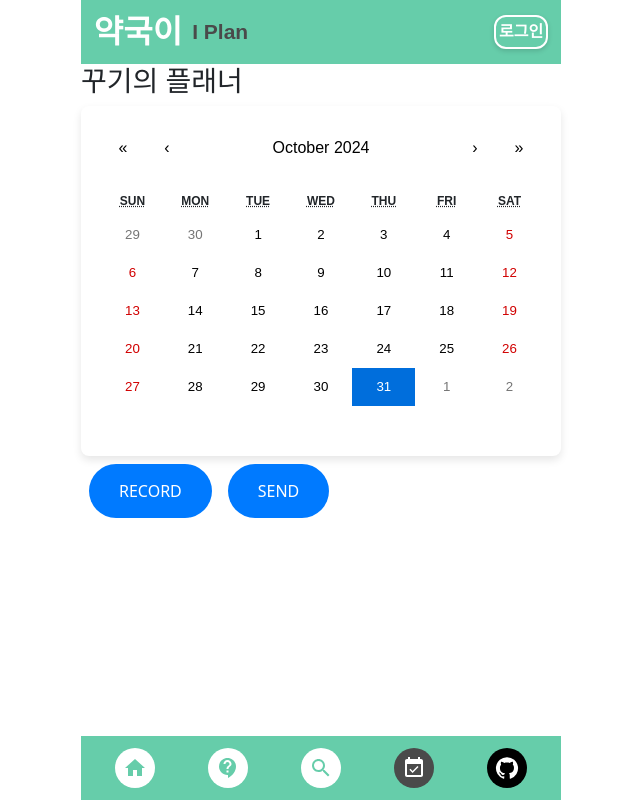
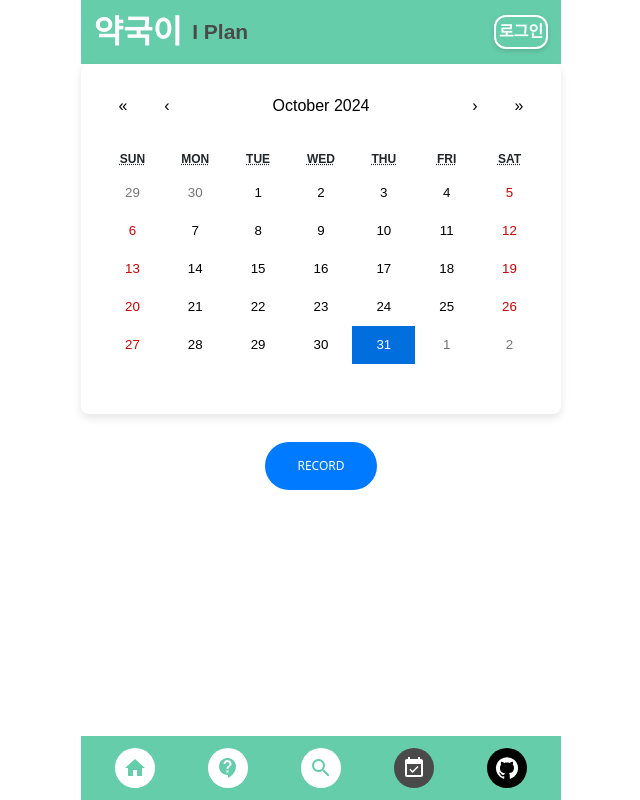
Before and after one commit to AI-X-4-A1/Yaggugi-frontend, a React (Create React App) app: page /planning in a window 1280 px wide. Shown: the whole page, without its empty margins (319-959 px from the left). Built offline with nearby package versions, Linux system fonts and the light colour scheme.

Commit message:
fix : 버튼, 캘린더 수정

```diff
--- a/src/assets/css/planning.css
+++ b/src/assets/css/planning.css
@@ -1,3 +1,13 @@
+/* App 전체를 화면 가운데에 정렬 */
+.app-container {
+  display: fixed;
+  justify-content: center; /* 가로 중앙 정렬 */
+  align-items: center; /* 세로 중앙 정렬 */
+  height: 50vh; /* 화면 높이를 100%로 설정 */
+  text-align: center; /* 텍스트와 내부 요소들 중앙 정렬 */
+  flex-direction: column; /* 요소들을 세로로 정렬 */
+}
+
 html, .button, body, #root {
   align-items:center;
   justify-content: center;
@@ -15,17 +25,51 @@ html, .button, body, #root {
 }
 
 .button {
-  margin: 8px;
-  padding: 15px 30px;
-  font-size: 16px;
-  cursor: pointer;
-  border: none;
-  background-color: #007AFF;
-  color: white;
-  border-radius: 30px;
-  transition: background-color 0.3s;
+  background-color: #007AFF; /* 녹색 배경 */
+  border: none; /* 테두리 없애기 */
+  color: white; /* 글자 색상 */
+  padding: 15px 32px; /* 패딩 */
+  text-align: center; /* 텍스트 중앙 정렬 */
+  text-decoration: none; /* 텍스트 밑줄 없애기 */
+  display: inline-block; /* 인라인 블록으로 설정 */
+  font-size: 12px; /* 글자 크기 */
+  margin: 4px 2px; /* 여백 */
+  cursor: pointer; /* 커서 모양 변경 */
+  border-radius: 30px; /* 둥근 모서리 */
+  transition: background-color 0.3s; /* 배경색 변화 애니메이션 */
 }
 
 .button:hover {
-  background-color: #007AFF;
+  background-color: #007AFF; /* 호버 시 배경색 변화 */
 }
+
+.button:disabled {
+  background-color: #ccc; /* 비활성화된 버튼 색상 */
+  cursor: not-allowed; /* 비활성화 시 커서 모양 변경 */
+}
+
+
+
+
+
+.loading {
+  display: flex;
+  align-items: center;
+  justify-content: center;
+  margin-top: 20px;
+}
+
+.spinner {
+  border: 4px solid rgba(0, 0, 0, 0.1);
+  width: 36px;
+  height: 36px;
+  border-radius: 50%;
+  border-left-color: #09f;
+  animation: spin 1s ease infinite;
+}
+
+@keyframes spin {
+  to {
+    transform: rotate(360deg);
+  }
+}
--- a/src/pages/planning.jsx
+++ b/src/pages/planning.jsx
@@ -6,10 +6,11 @@ import "../assets/css/planning.css";
 function Planning() {
   const [date, setDate] = useState(new Date());
   const [isRecording, setIsRecording] = useState(false);
+  const [isLoading, setIsLoading] = useState(false); // 로딩 상태 추가
   const [audioBlob, setAudioBlob] = useState(null);
   const [audioURL, setAudioURL] = useState("");
   const [transcription, setTranscription] = useState("");
-  const [sentimentData, setSentimentData] = useState({}); // Store sentiment data by date
+  const [sentimentData, setSentimentData] = useState({});
   const mediaRecorder = useRef(null);
 
   useEffect(() => {
@@ -27,6 +28,9 @@ function Planning() {
         const audioBlob = new Blob(audioChunks, { type: "audio/wav" });
         setAudioBlob(audioBlob);
         setAudioURL(URL.createObjectURL(audioBlob));
+
+        // Send audio to server after recording stops
+        sendAudioToServer(audioBlob); // call sendAudioToServer with the recorded audioBlob
       };
 
       mediaRecorder.current.start();
@@ -56,8 +60,10 @@ function Planning() {
     setIsRecording((prev) => !prev);
   };
 
-  const sendAudioToServer = async () => {
+  const sendAudioToServer = async (audioBlob) => {
     if (!audioBlob) return;
+
+    setIsLoading(true); // 로딩 시작
 
     const formData = new FormData();
     formData.append("file", audioBlob, "recording.wav");
@@ -75,63 +81,69 @@ function Planning() {
       const data = await response.json();
       console.log("Server response data:", data);
 
-      // Update transcription and sentiment analysis result
-      setTranscription(data.transcribed_text || "No transcription available.");
+      setTranscription(data.transcribed_text || 'No transcription available.');
 
-      // Store the sentiment result with the current date in sentimentData state
-      setSentimentData((prevData) => {
-        const updatedData = { ...prevData };
-        if (data.sentiment_analysis_result.toLowerCase() === "positive") {
-          updatedData[date.toDateString()] = "positive";
-        } else {
-          delete updatedData[date.toDateString()]; // Remove negative or neutral sentiment
-        }
-        return updatedData;
-      });
+      const { sentiment, mentioned_date } = data.sentiment_analysis_result;
+
+      if (mentioned_date && sentiment.toLowerCase() === 'positive') {
+        setSentimentData((prevData) => ({
+          ...prevData,
+          [mentioned_date]: 'positive',
+        }));
+      } else {
+        setSentimentData((prevData) => {
+          const updatedData = { ...prevData };
+          delete updatedData[mentioned_date];
+          return updatedData;
+        });
+      }
     } catch (error) {
-      console.error("Error sending audio to server:", error);
-      setTranscription("Error transcribing audio.");
+      console.error('Error sending audio to server:', error);
+      setTranscription('Error transcribing audio.');
+    } finally {
+      setIsLoading(false); // 로딩 종료
+
     }
   };
 
-  // Render image on calendar tiles based on sentimentData
   const tileContent = ({ date }) => {
-    const sentiment = sentimentData[date.toDateString()];
-    if (sentiment === "positive") {
-      return (
-        <img
-          src="/images/faceCharacter.png"
-          alt="positive"
-          style={{ width: "20px", height: "20px" }}
-        />
-      );
+
+    const dateKey = date.toISOString().slice(0, 10);
+    const sentiment = sentimentData[dateKey];
+    if (sentiment === 'positive') {
+      return <img src="/images/faceCharacter.png" alt="positive" style={{ width: '20px', height: '20px' }} />;
+
     }
     return null;
   };
 
   return (
-    <div>
-      <h3>꾸기의 플래너</h3>
+
+    <div className='app-container'>
+
       <Calendar
         onChange={setDate}
         value={date}
         locale="en-US"
         tileContent={tileContent}
-        // Set calendar to start on Sunday and end on Saturday
       />
+
+      <br />
+
 
       <button className="button" onClick={handleRecording}>
         {isRecording ? "STOP" : "RECORD"}
       </button>
-      <button
-        className="button"
-        onClick={sendAudioToServer}
-        disabled={!audioBlob}
-      >
-        SEND
-      </button>
 
-      {/* Display transcription result */}
+
+      {/* 로딩 상태 표시 */}
+      {isLoading && (
+        <div className="loading">
+          <div className="spinner"></div>
+
+        </div>
+      )}
+
       {transcription && (
         <div>
           <p>{transcription}</p>
```
Also changed, not shown: public/images/faceCharacter.png (added), 1 other file (tests, documents, lock files or other folders).
